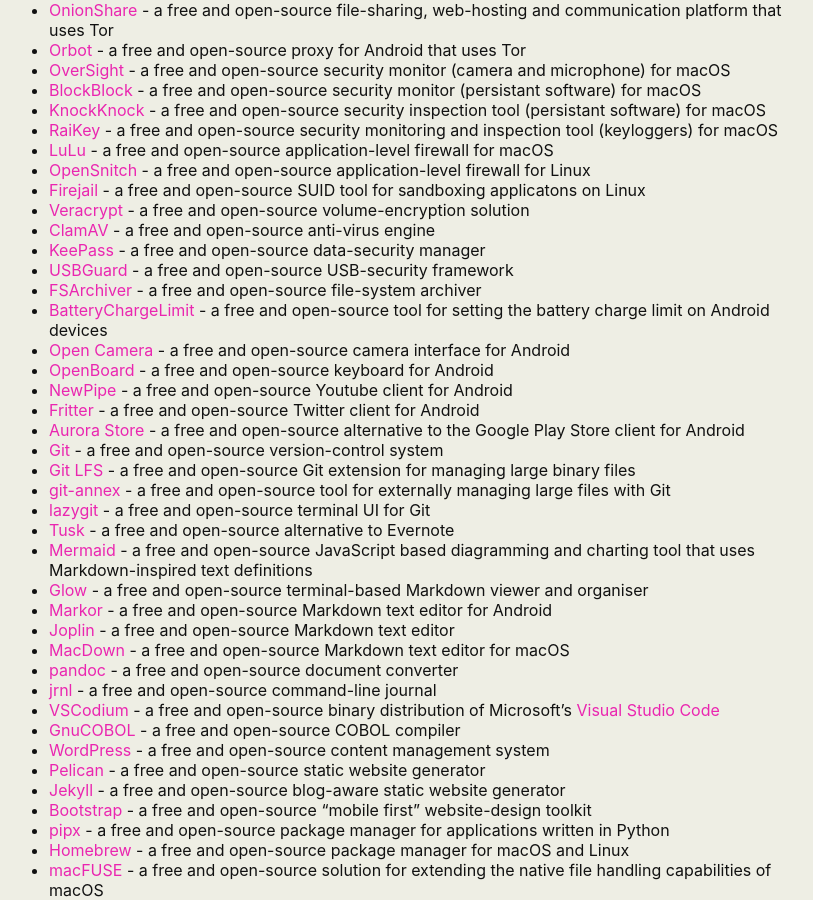
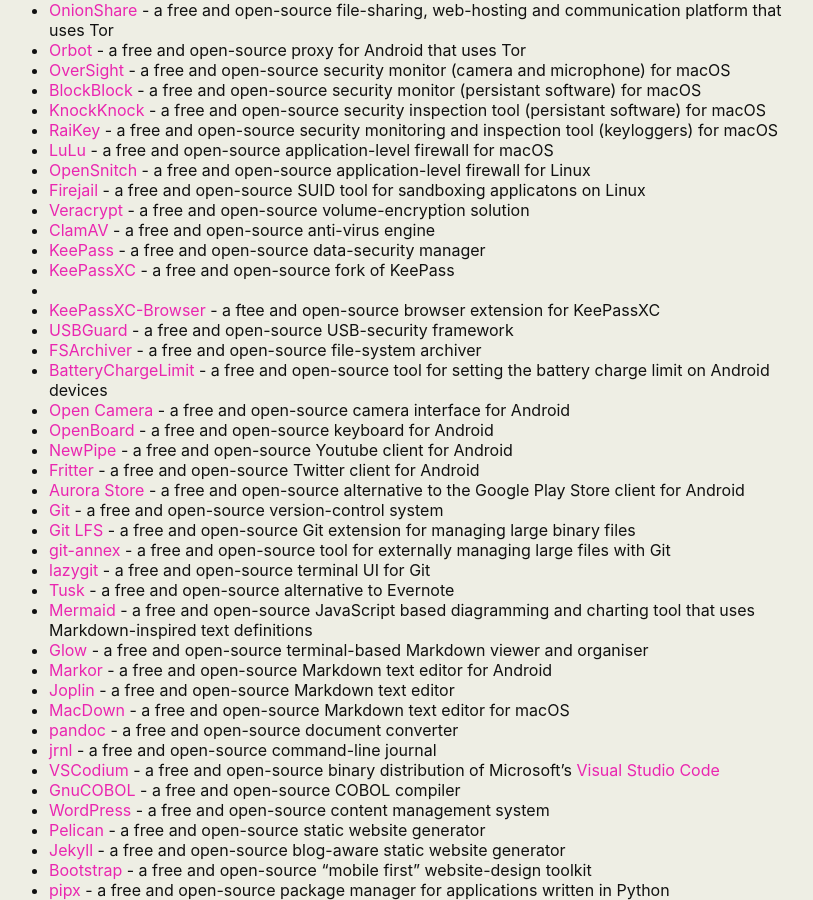
Before and after one commit to martbetz/martbetz.github.io, a Jekyll site: the page built from useful-links.html, in a window 1280 px wide and 900 px high, scrolled down 1433 px. Shown: the whole window, without its empty margins (231-1044 px from the left). Built offline with Jekyll 4.4.1, drawn with Linux system fonts in a browser that asks for light colours; some of the changed text lies outside the part shown.

Commit message:
Update useful-links.html

```diff
--- a/useful-links.html
+++ b/useful-links.html
@@ -125,6 +125,8 @@
 <li><a href="https://www.veracrypt.fr/en/Home.html">Veracrypt</a> - a free and open-source volume-encryption solution</li>
 <li><a href="https://www.clamav.net">ClamAV</a> - a free and open-source anti-virus engine</li>
 <li><a href="https://keepass.info">KeePass</a> - a free and open-source data-security manager</li>
+<li><a href="https://keepassxc.org">KeePassXC</a> - a free and open-source fork of KeePass<li>
+<li><a href="https://github.com/keepassxreboot/keepassxc-browser">KeePassXC-Browser</a> - a ftee and open-source browser extension for KeePassXC</li>
 <li><a href="https://usbguard.github.io/">USBGuard</a> - a free and open-source USB-security framework</li>
 <li><a href="https://www.fsarchiver.org">FSArchiver</a> - a free and open-source file-system archiver</li>
 <li><a href="https://github.com/sriharshaarangi/BatteryChargeLimit">BatteryChargeLimit</a> - a free and open-source tool for setting the battery charge limit on Android devices</li>
```
Also changed, not shown: other parts of useful-links.html (+1 -0 lines).
